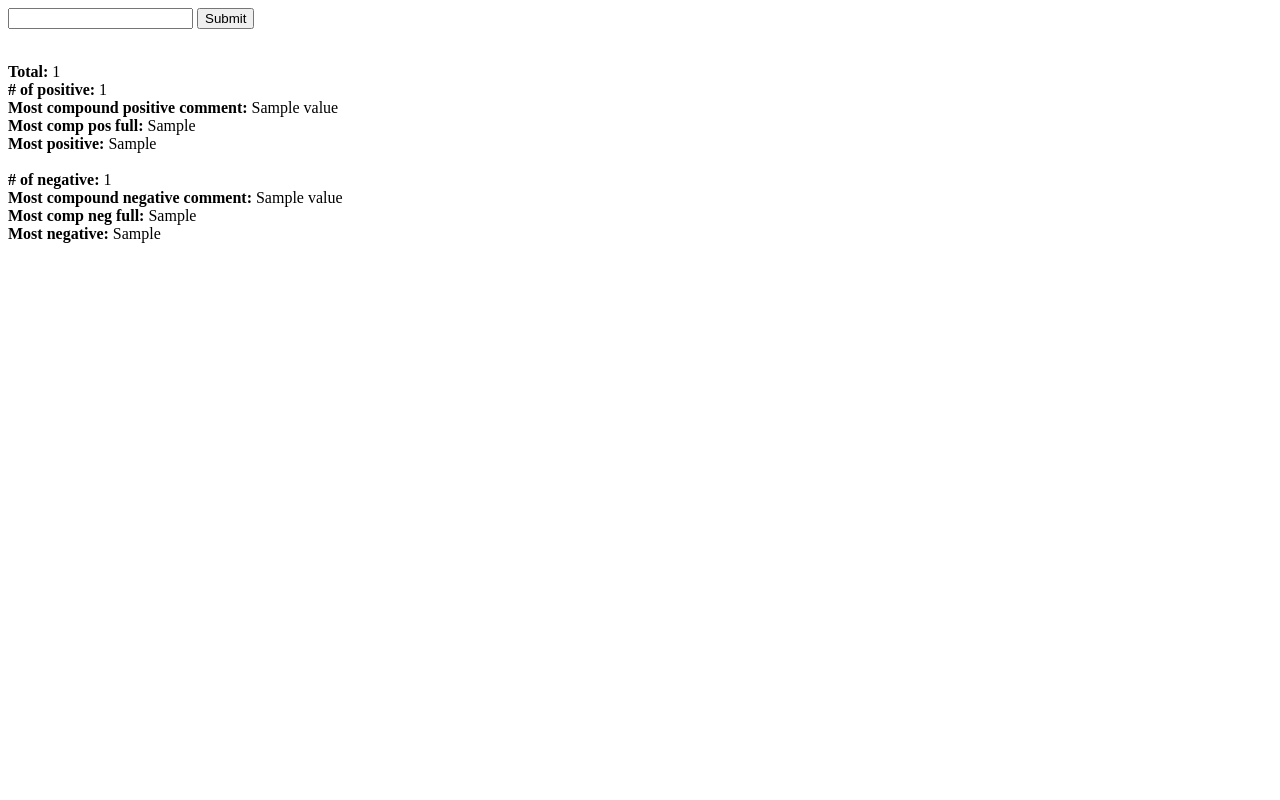
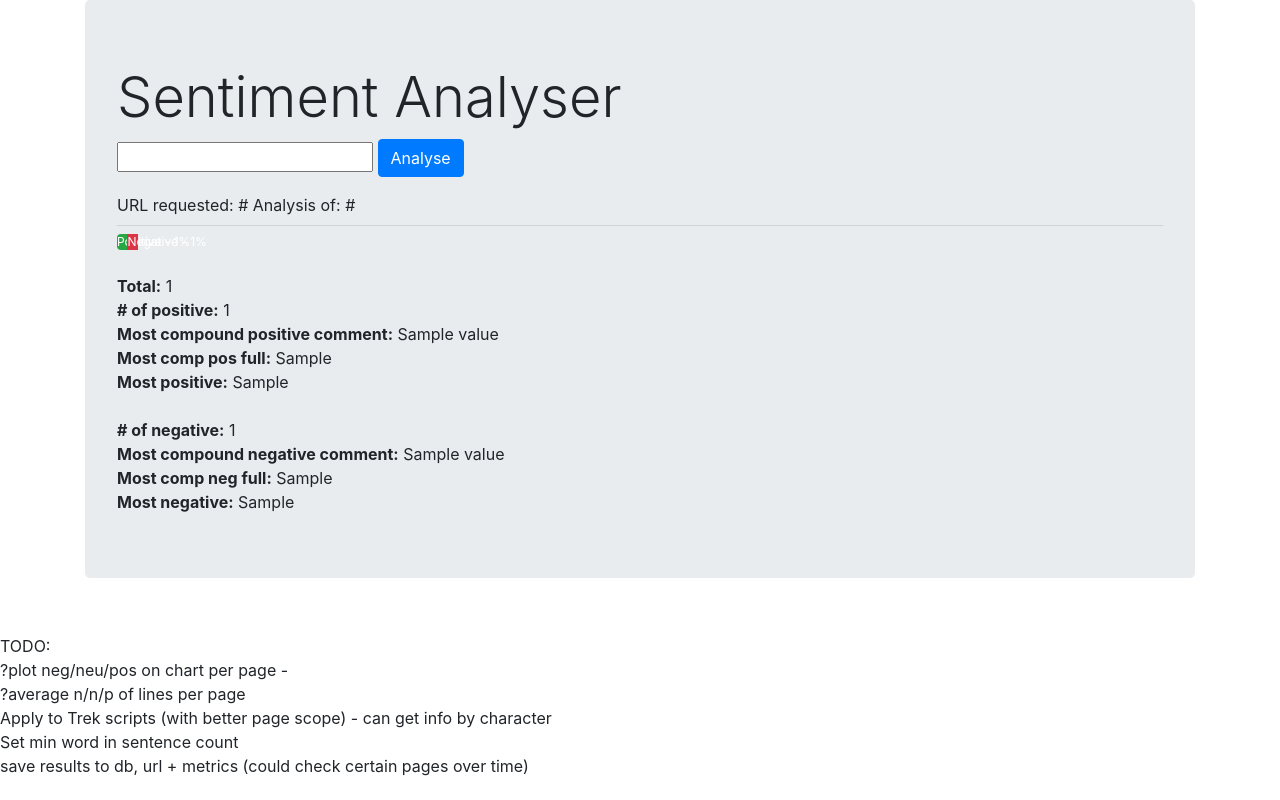
Before and after one commit to john-lock/Sentiment, a Flask app: template templates/index.html in a window 1280 px wide. Run offline with Flask 2, Linux system fonts and the light colour scheme; the template is opened without the code that fills it: most values are stand-ins (such as "Sample title", 1, 10 or a date in 2020); some libraries are stand-ins or nearby versions.

Commit message:
improved ui

```diff
--- a/app.py
+++ b/app.py
@@ -1,4 +1,3 @@
-
 import re
 from nltk import tokenize
 from nltk.sentiment.vader import SentimentIntensityAnalyzer
@@ -13,13 +12,16 @@ app = Flask(__name__)
 def scrape():
     errors = []
     results = {}
+
     if request.method == "POST":
         try:
             url = request.form['urlInput']
             r = requests.get(url)
         except:
             errors.append("Unable to reach URL, please try again")
-            return render_template('index.html', errors=errors)
+            errors.append("URL attempted:" + url)
+            errors_str = '\n'.join(errors)
+            return render_template('index.html', errors=errors, url=url)
         if r:
             soup = BeautifulSoup(r.text, 'html.parser')
             for element in soup(['style', 'script', 'head', 'header', 'title', 'meta', 'footer']):
@@ -51,6 +53,8 @@ def scrape():
             count_pos_comp = len(count_pos)
             count_neg_comp = len(count_neg)
             count_total = len(data)
+            count_pos_perc = round(count_pos_comp / count_total * 100, 2)
+            count_neg_perc = round(count_neg_comp / count_total * 100, 2)
 
             # Most/Least values
             most_negative = sorted(data, key=lambda x: x['neg'])
@@ -74,4 +78,4 @@ def scrape():
 
 
 if __name__ == '__main__':
-    app.run()
+    app.run(port=5001)
--- a/templates/index.html
+++ b/templates/index.html
@@ -1,15 +1,36 @@
 <html>
 
 <head>
+    <link rel="stylesheet" href="https://stackpath.bootstrapcdn.com/bootstrap/4.1.3/css/bootstrap.min.css" integrity="sha384-MCw98/SFnGE8fJT3GXwEOngsV7Zt27NXFoaoApmYm81iuXoPkFOJwJ8ERdknLPMO" crossorigin="anonymous">
+    <script src="https://code.jquery.com/jquery-3.3.1.slim.min.js" integrity="sha384-q8i/X+965DzO0rT7abK41JStQIAqVgRVzpbzo5smXKp4YfRvH+8abtTE1Pi6jizo" crossorigin="anonymous"></script>
+    <script src="https://cdnjs.cloudflare.com/ajax/libs/popper.js/1.14.3/umd/popper.min.js" integrity="sha384-ZMP7rVo3mIykV+2+9J3UJ46jBk0WLaUAdn689aCwoqbBJiSnjAK/l8WvCWPIPm49" crossorigin="anonymous"></script>
+    <script src="https://stackpath.bootstrapcdn.com/bootstrap/4.1.3/js/bootstrap.min.js" integrity="sha384-ChfqqxuZUCnJSK3+MXmPNIyE6ZbWh2IMqE241rYiqJxyMiZ6OW/JmZQ5stwEULTy" crossorigin="anonymous"></script>
 </head>
 
 <body>
-    <form action="{{ url_for('scrape') }}" method="POST">
+
+<div class="container">
+    <div class="jumbotron">
+  <h2 class="display-4">Sentiment Analyser</h2>
+  <form action="{{ url_for('scrape') }}" method="POST">
         <input type="text" name="urlInput">
-        <input type="submit">
+        <button type="submit" class="btn btn-primary">Analyse</button>
     </form>
-    <br> <b>Total:</b> {{ count_total }}
+    {% if url %} URL requested: {{ url }} {% endif %}
+    {% if count_total %}
+    Analysis of: {{ url }}
+<hr class="my-2">
+<div class="progress">
+  <div class="progress-bar bg-success" style="width:{{ count_pos_perc }}%">
+    Positive - {{ count_pos_perc }}%
+  </div>
+  <div class="progress-bar bg-danger" style="width:{{ count_neg_perc }}%"> Negative - {{ count_neg_perc }}%
+</div>
+</div>
+
+  <br> <b>Total:</b> {{ count_total }}
     <br> <b># of positive:</b> {{ count_pos_comp }}
+
     <br> <b>Most compound positive comment:</b> {% for key, value in most_positive_comp_reduced.items() %} {{ value }} {% endfor %}
     <br> <b> Most comp pos full:</b> {{ most_positive_comp_full }}
     <br> <b>Most positive:</b> {{ most_pos }}
@@ -18,8 +39,21 @@
     <br> <b>Most compound negative comment:</b> {% for key, value in most_negative_comp_reduced.items() %} {{ value }} {% endfor %}
     <br> <b>Most comp neg full:</b> {{ most_negative_comp_full }}
     <br> <b>Most negative:</b> {{ most_neg }}
-    <br> {% if errors %} ERROR: {{ errors }} {% endif %}
-    <br>
+
+    {% endif %}
+    <br> {% if errors %}
+    <div class="alert alert-warning" role="alert">
+  {{ errors }}
+</div> {% endif %}
+</div>
+</div>
+
+    <br> TODO:
+    <br> ?plot neg/neu/pos on chart per page -
+    <br> ?average n/n/p of lines per page
+    <br> Apply to Trek scripts (with better page scope) - can get info by character
+    <br> Set min word in sentence count
+    <br> save results to db, url + metrics (could check certain pages over time)
 </body>
 
 </html>
```
Also changed, not shown: 1 other file.
